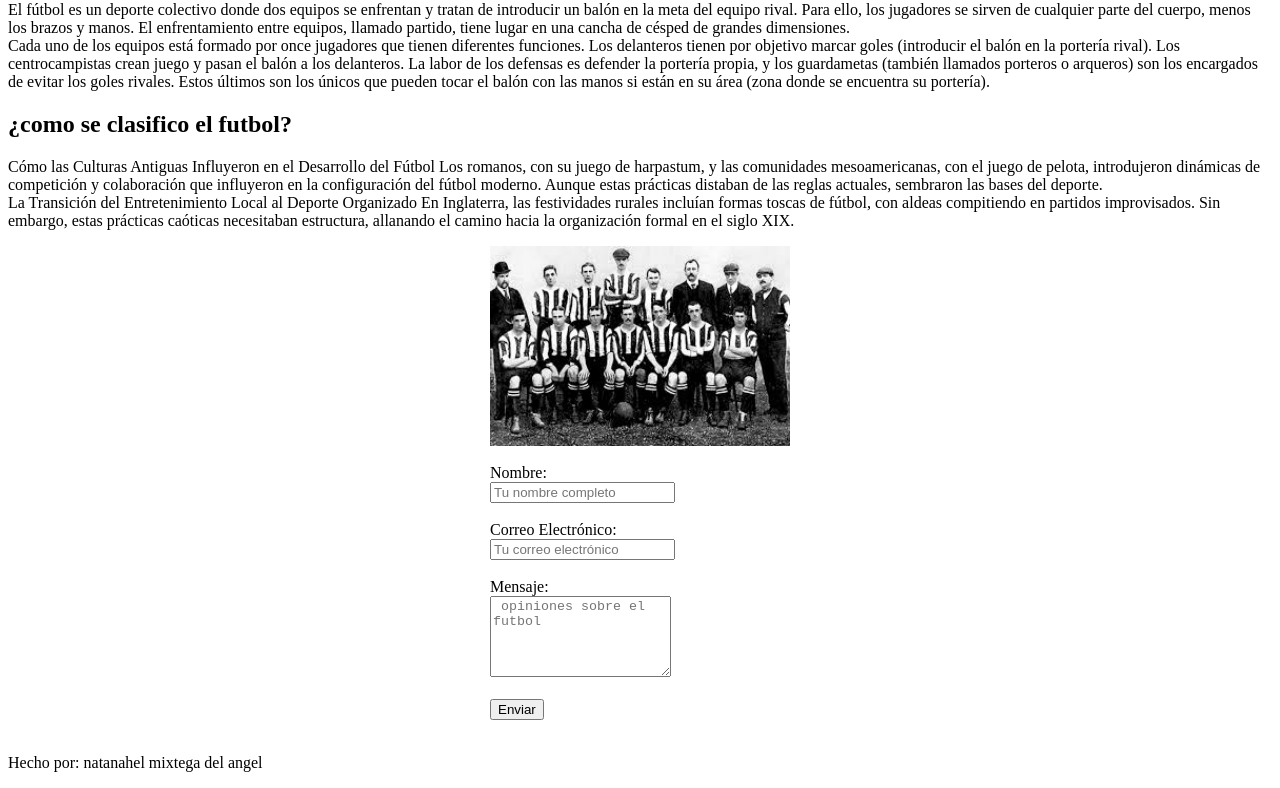
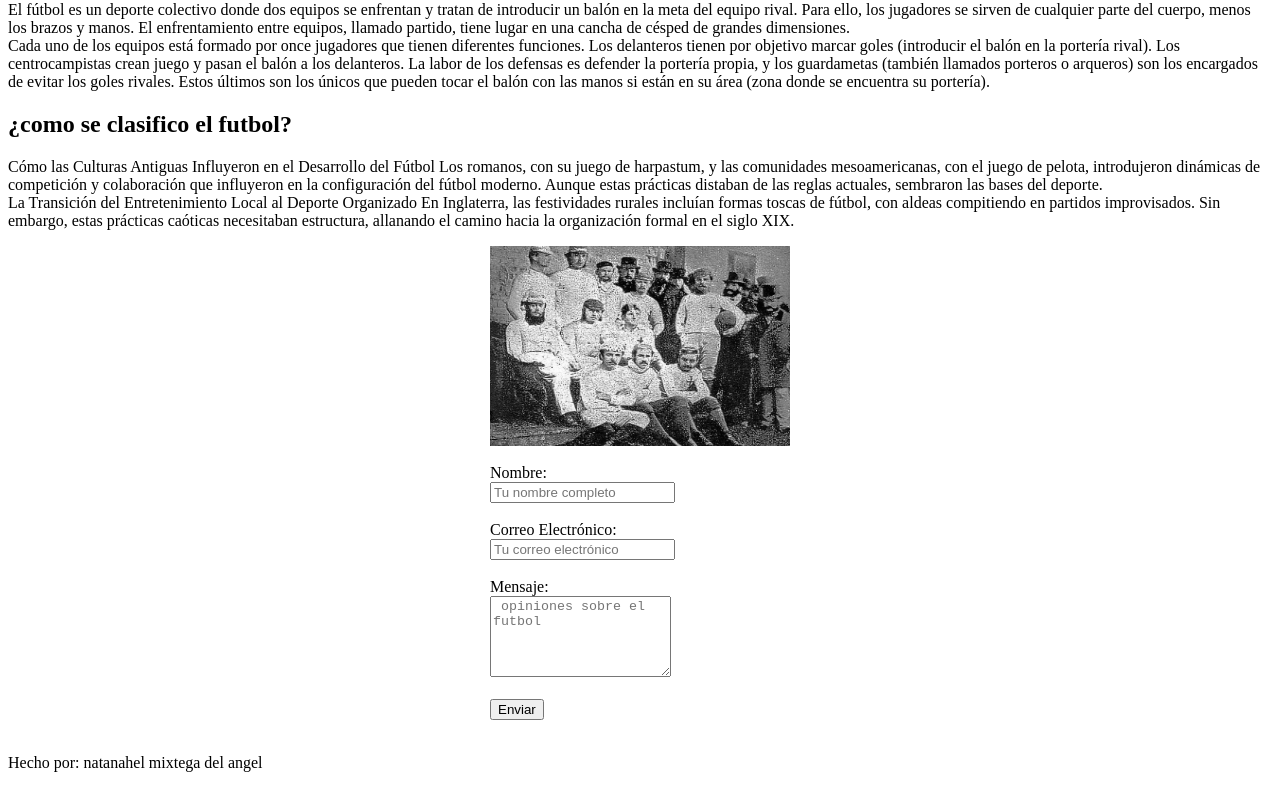
Before and after one commit to rodri410/Futbol, a plain HTML site: page index.html in a window 1280 px wide. Shown: the part 79-867 px from the top of the page. Drawn offline with Linux system fonts and the light colour scheme.

Commit message:
Update index.html

```diff
--- a/index.html
+++ b/index.html
@@ -26,7 +26,7 @@ En Inglaterra, las festividades rurales incluían formas toscas de fútbol, con
 
 
 
-<img src="Inicio2.jpeg"
+<img src="futbol.jpg"
 width="300"
 height="200"
 style="display: block; margin: 0 auto;">
```
